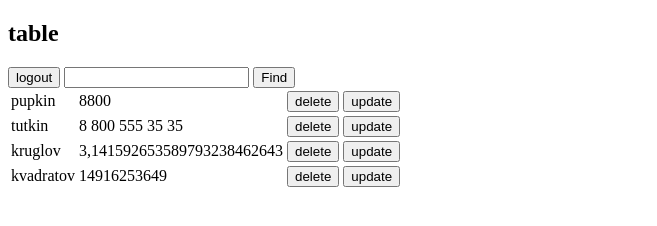
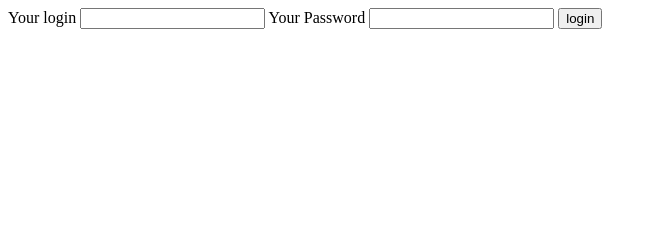
Before and after one commit to orby-tech/tests, a plain HTML site: page index.html in a window 1280 px wide. Shown: the whole page, without its empty margins (0-657 px from the left). Drawn offline with nearby package versions, Linux system fonts and the light colour scheme.

Commit message:
Update index.html

```diff
--- a/index.html
+++ b/index.html
@@ -53,7 +53,7 @@
       el: '#app',
       data: {
         message: ["Your login", "Your Password"],
-        login: true,
+        login: false,
         contacts: [
           {user: "pupkin", contact: "8800", show: false},
           {user: "tutkin", contact: "8 800 555 35 35", show: false},
```
